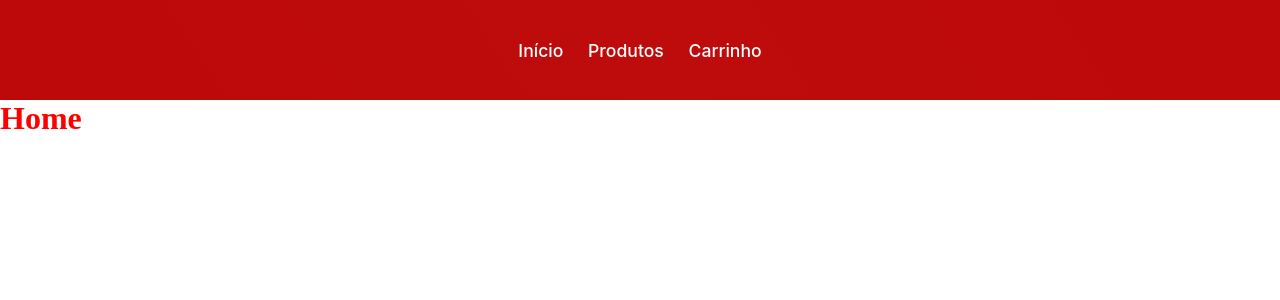
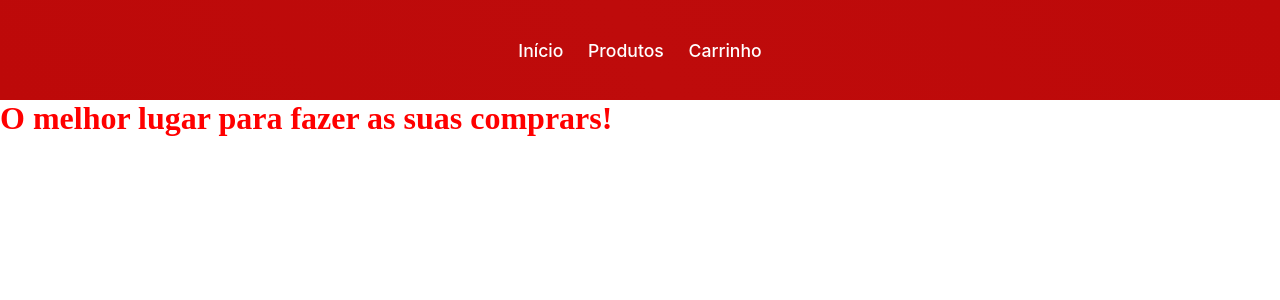
Before and after one commit to matheusjesse/store-project, a React (Vite) app: page / in a window 1280 px wide. Shown: the top 300 px of the page. Built offline with nearby package versions, Linux system fonts and the light colour scheme.

Commit message:
chore: titulo h1 da pagina home

```diff
--- a/src/pages/home/index.tsx
+++ b/src/pages/home/index.tsx
@@ -6,7 +6,7 @@ export function Home() {
         <>
             <Header />
             <HomeContainer>
-                <h1>Home</h1>
+                <h1>O melhor lugar para fazer as suas comprars!</h1>
             </HomeContainer>
         </>
     )
```
